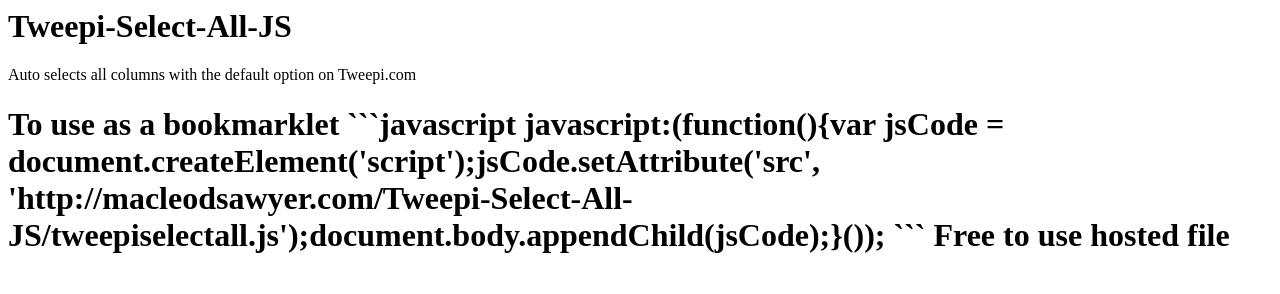
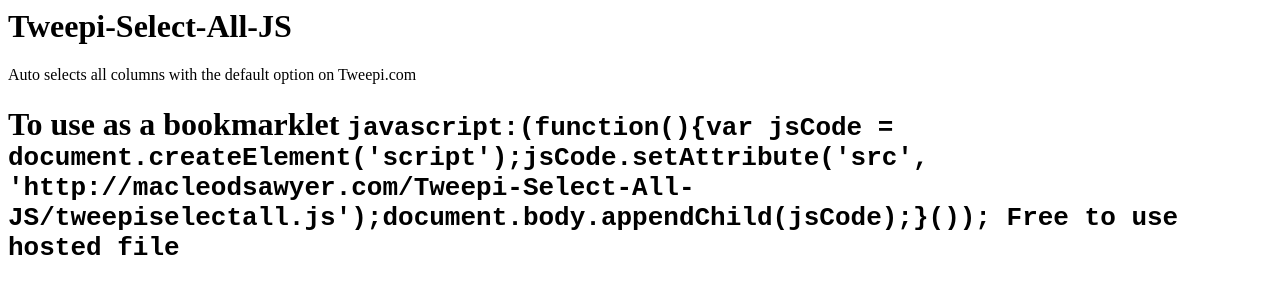
Before and after one commit to drannex42/Tweepi-Select-All-JS, a plain HTML site: page index.html in a window 1280 px wide. Drawn offline with Linux system fonts and the light colour scheme.

Commit message:
Update index.html

````diff
--- a/index.html
+++ b/index.html
@@ -3,9 +3,9 @@
 
 <h1> To use as a bookmarklet
 
-```javascript
+<code>
 javascript:(function(){var jsCode = document.createElement('script');jsCode.setAttribute('src', 'http://macleodsawyer.com/Tweepi-Select-All-JS/tweepiselectall.js');document.body.appendChild(jsCode);}());
-```
+<code>
 
 <strong> Free to use hosted file</strong>
 
````
